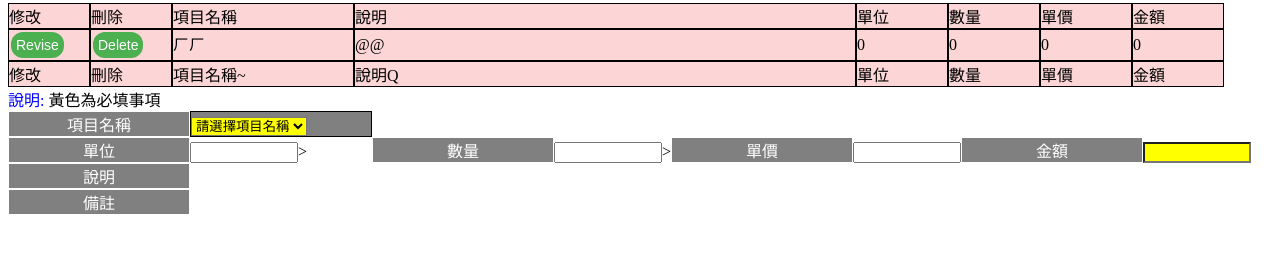
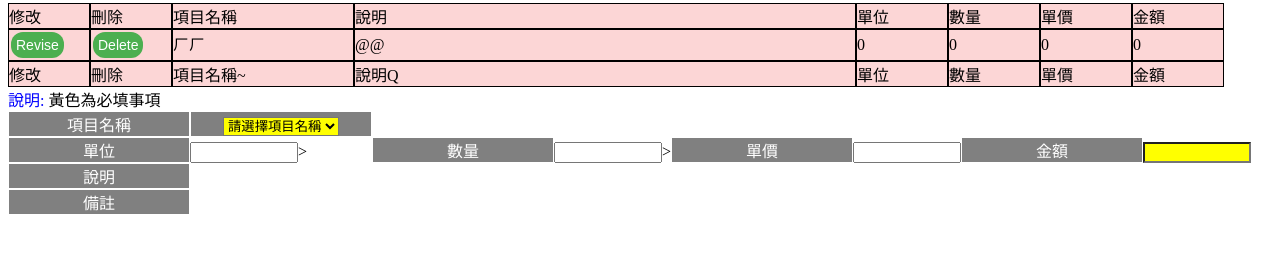
Before and after one commit to BinBinGGInInDer/wp2016, a plain HTML site: page index.html in a window 1280 px wide. Shown: the part 167-420 px from the top of the page. Drawn offline with Linux system fonts and the light colour scheme.

Commit message:
Update index.html

```diff
--- a/index.html
+++ b/index.html
@@ -50,7 +50,7 @@
 <div class="css_table">
   <div class="css_row">
     <div class="incell1">項目名稱</div>
-    <div class="incellNE">
+    <div class="incell1">
       <select name="Projectname" style="background:yellow">
         <option selected="true">請選擇項目名稱</option>
         <option >消耗性器材</option>
```
